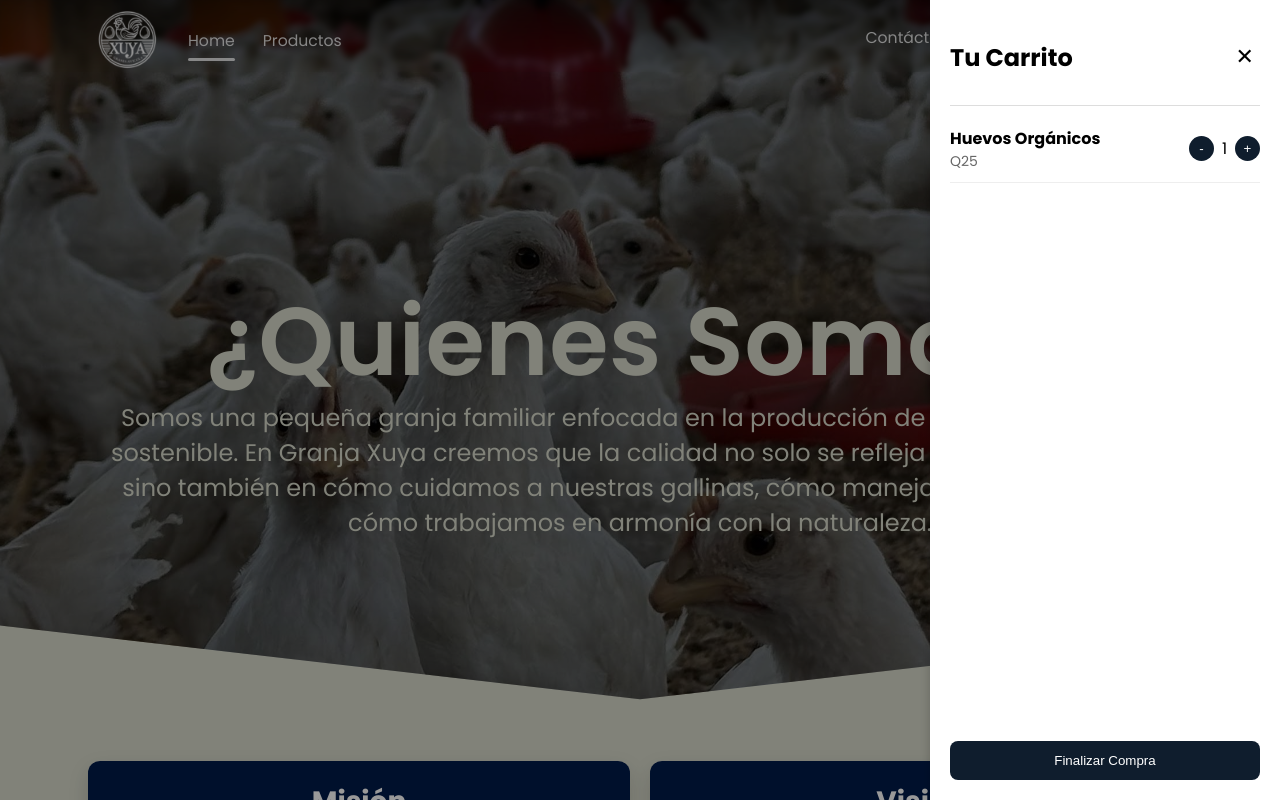
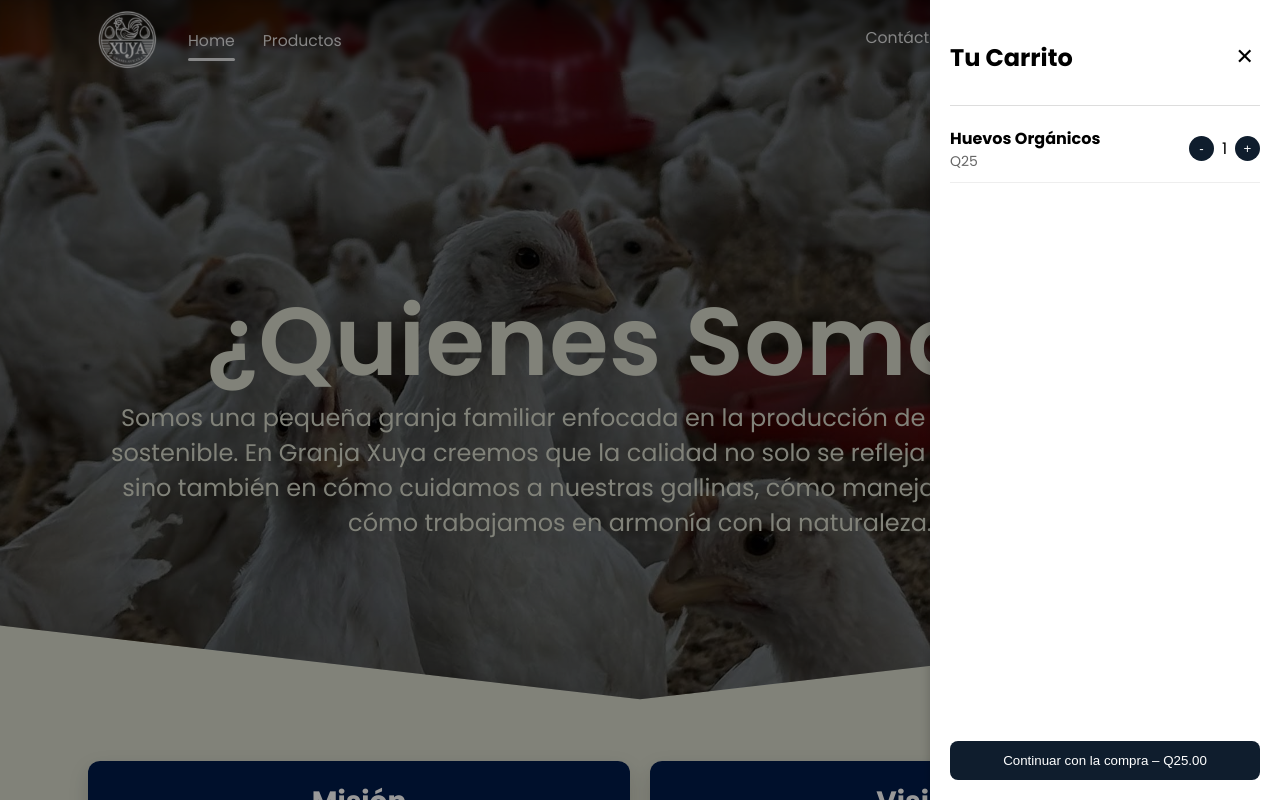
Before and after one commit to Granjaxuya/GranjaxuyaFrontend, a React (Create React App) app in the folder granjaxuyafrontend/: page /quienes-somos in a window 1280 px wide. Both pictures are taken after a click on the button "Carrito". Shown: the top 800 px of the page. Built offline with nearby package versions, Linux system fonts and the light colour scheme.

Commit message:
cambios en cartmenu para calcular el total de la compra

```diff
--- a/granjaxuyafrontend/src/components/CartMenu/CartMenu.jsx
+++ b/granjaxuyafrontend/src/components/CartMenu/CartMenu.jsx
@@ -6,6 +6,22 @@ export default function CartMenu({ isOpen, onClose }) {
     { id: 1, name: "Huevos Orgánicos", price: 25, quantity: 1 },
   ]);
 
+  // ➕ Función para agregar productos distintos
+  const addItem = (newItem) => {
+    setItems((prevItems) => {
+      const existing = prevItems.find((i) => i.id === newItem.id);
+      if (existing) {
+        // Si ya existe, aumenta cantidad
+        return prevItems.map((i) =>
+          i.id === newItem.id ? { ...i, quantity: i.quantity + 1 } : i
+        );
+      } else {
+        // Si es nuevo, lo agrega al listado
+        return [...prevItems, { ...newItem, quantity: 1 }];
+      }
+    });
+  };
+
   const updateQuantity = (id, delta) => {
     setItems(items.map(item =>
       item.id === id
@@ -13,6 +29,12 @@ export default function CartMenu({ isOpen, onClose }) {
         : item
     ));
   };
+
+  // 💰 Calcular total
+  const total = items.reduce(
+    (acc, item) => acc + item.price * item.quantity,
+    0
+  );
 
   return (
     <div className={`cart-overlay ${isOpen ? "show" : ""}`} onClick={onClose}>
@@ -42,7 +64,12 @@ export default function CartMenu({ isOpen, onClose }) {
           )}
         </div>
 
-        <button className="checkout-btn">Finalizar Compra</button>
+        {/* Botón inferior con total */}
+        {items.length > 0 && (
+          <button className="checkout-btn">
+            Continuar con la compra – Q{total.toFixed(2)}
+          </button>
+        )}
       </div>
     </div>
   );
```
